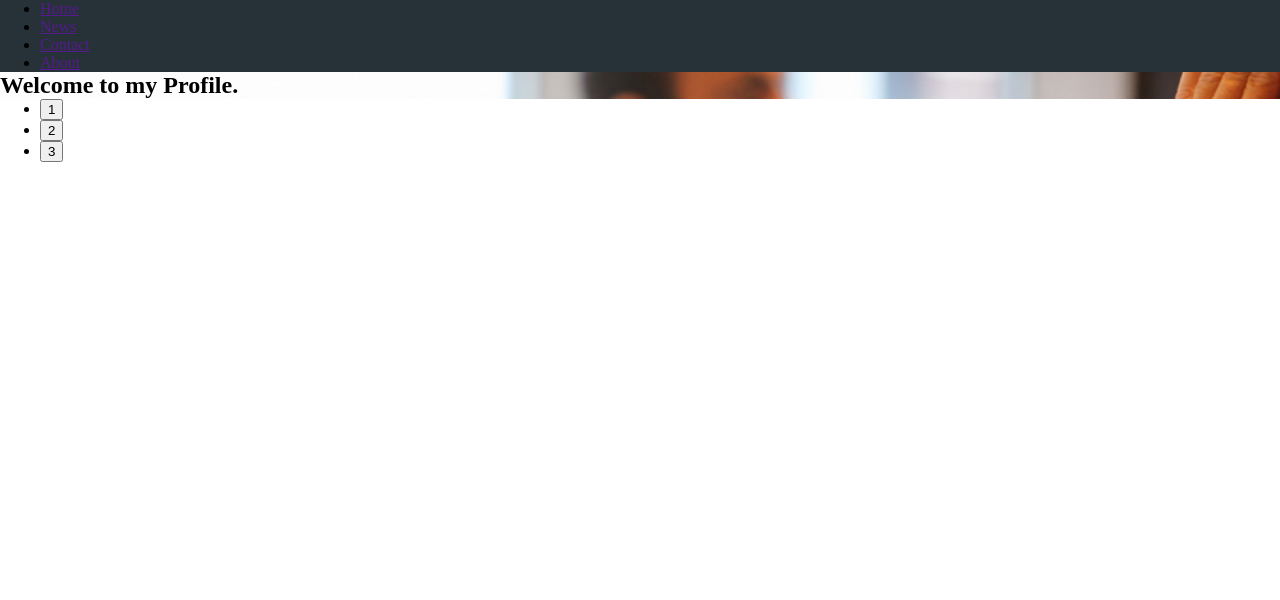
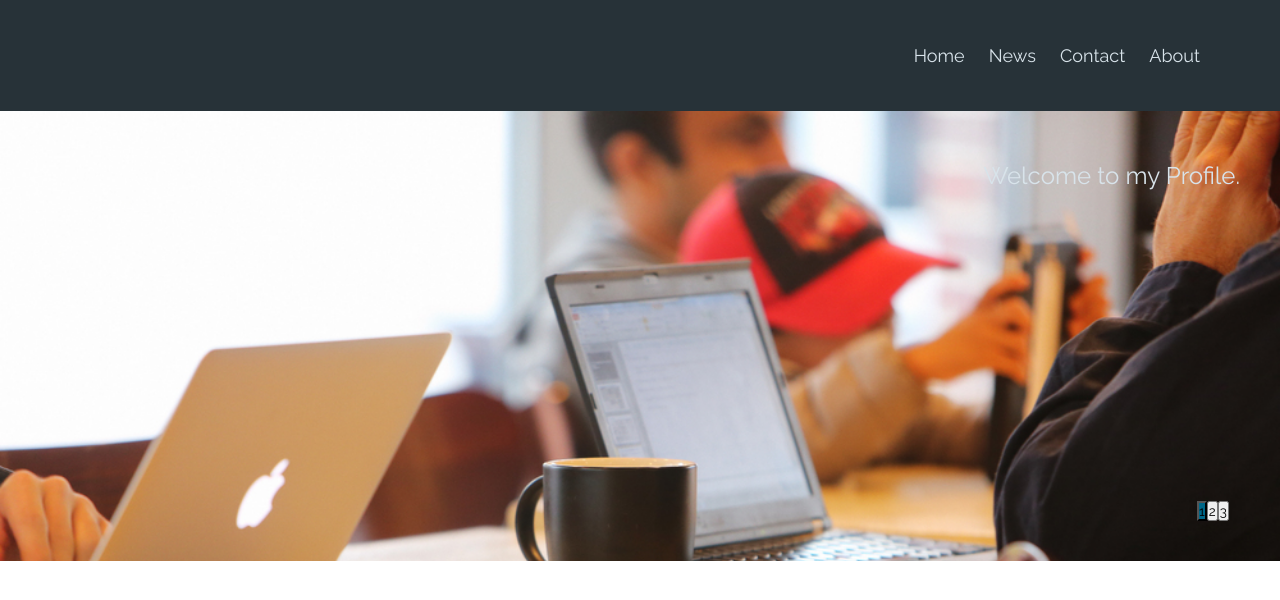
Before and after one commit to ryanwpb/new_site, a plain HTML site: page index.html in a window 1280 px wide. Drawn offline with nearby package versions, Linux system fonts and the light colour scheme.

Commit message:
Resolved css issue.

```diff
--- a/index.html
+++ b/index.html
@@ -19,6 +19,7 @@
        </ul>
    </div>
 </header>
+<div class="clear"></div>
 <body>
 <section class="slider-area">
     <div class="slide" style="background: url('resources/images/code-n-coffee.jpg') top left no-repeat; -webkit-background-size: cover;-moz-background-size: cover;-o-background-size: cover;background-size: cover;">
--- a/resources/styles.css
+++ b/resources/styles.css
@@ -1,8 +1,104 @@
 *{
-    margin: 0px;
+    padding: 0px;
+    margin:0px;
+    font-family: 'Raleway', sans-serif;
 }
 
-/*-- Nav Area Css*/
-.nav-area{
+.clear{
+    clear: both;
+}
+
+@font-face {
+    font-family: 'Raleway-Light', sans-serif;
+    src: url(/resources/fonts/Raleway-Light.ttf);
+}
+@font-face {
+    font-family: 'Raleway', sans-serif;
+    src: url(/resources/fonts/Raleway-Regular.ttf);
+}
+@font-face {
+    font-family: 'Lobster', cursive;
+    src: url(/resources/fonts/Lobster-Regular.ttf);
+}
+
+.container{
+    width: 1200px;
+    margin:0 auto;
+}
+
+header{
     background: #273238;
+    height: 111px;
 }
+.nav-area ul{
+    float: right;
+    padding: 45px 10px;
+    margin-right: 10px;
+}
+.nav-area ul li{
+    display: inline-block;
+}
+.nav-area li a {
+    position: relative;
+    color: #D8E3EA;
+    text-decoration: none;
+    font-size: 18px;
+    margin-right: 20px;
+}
+.nav-area a:hover {
+    color: #D8E3EA;
+}
+
+.nav-area a:before {
+    content: "";
+    position: absolute;
+    width: 100%;
+    height: 2px;
+    bottom: 0;
+    left: 0;
+    background-color:#D8E3EA;
+    visibility: hidden;
+    -webkit-transform: scaleX(0);
+    transform: scaleX(0);
+    -webkit-transition: all 0.3s ease-in-out 0s;
+    transition: all 0.3s ease-in-out 0s;
+}
+
+.nav-area a:hover:before {
+    visibility: visible;
+    -webkit-transform: scaleX(1);
+    transform: scaleX(1);
+}
+.slider{
+    width: 100%;
+    margin:0 auto;
+}
+.slide{
+    height: 450px;
+
+}
+
+
+.slick-dots{
+    position: absolute;
+    right: 4%;
+    bottom: 40px;
+}
+
+.slick-dots li.slick-active button {
+    background: #006687;
+}
+
+.slick-dots li{
+    display: inline-block;
+}
+
+.slide-content {
+    float: right;
+    padding: 50px 0px;
+}
+
+.slide-content h2{
+    font-weight: 100;
+    color: #D8E3EA;
+}
```
